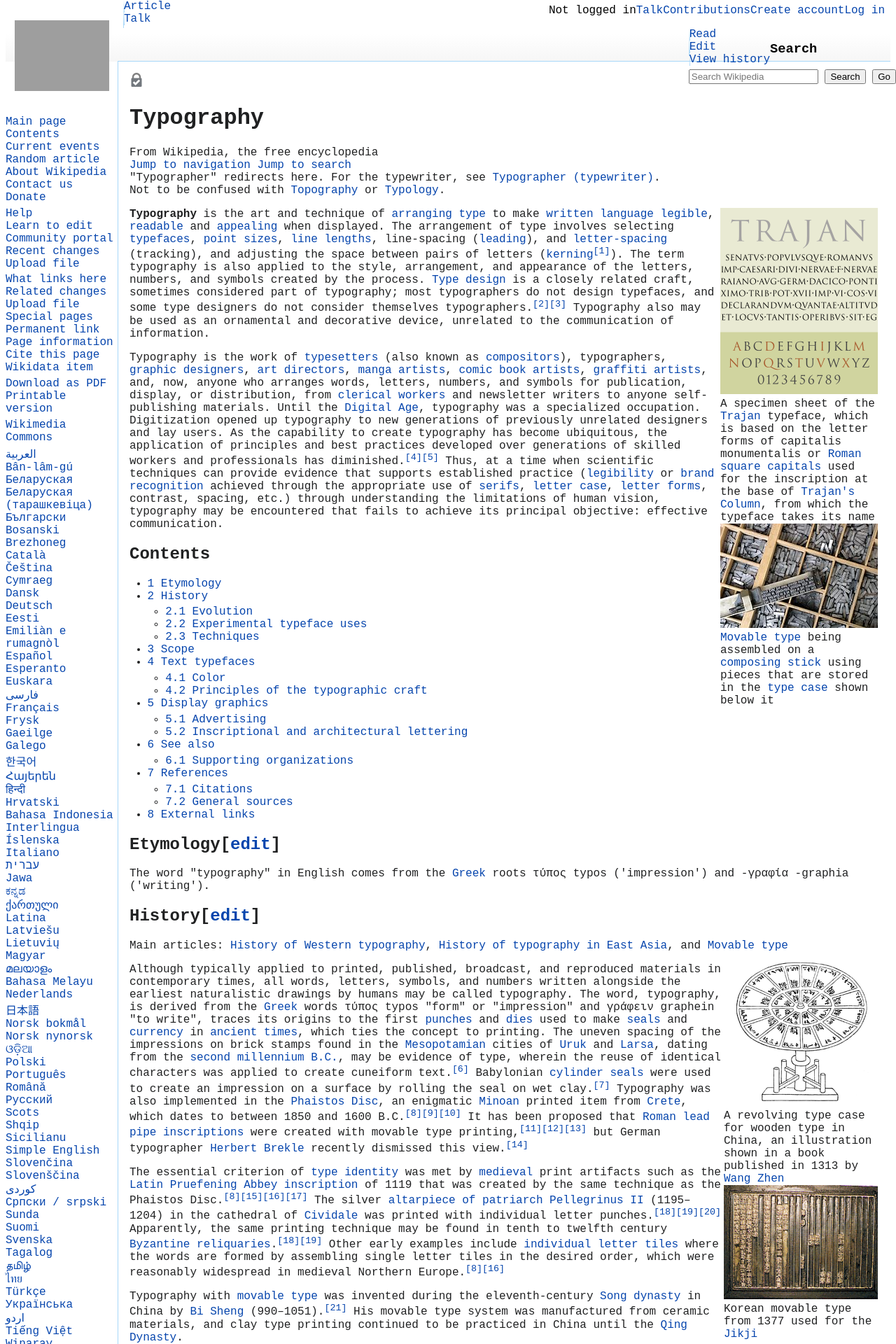
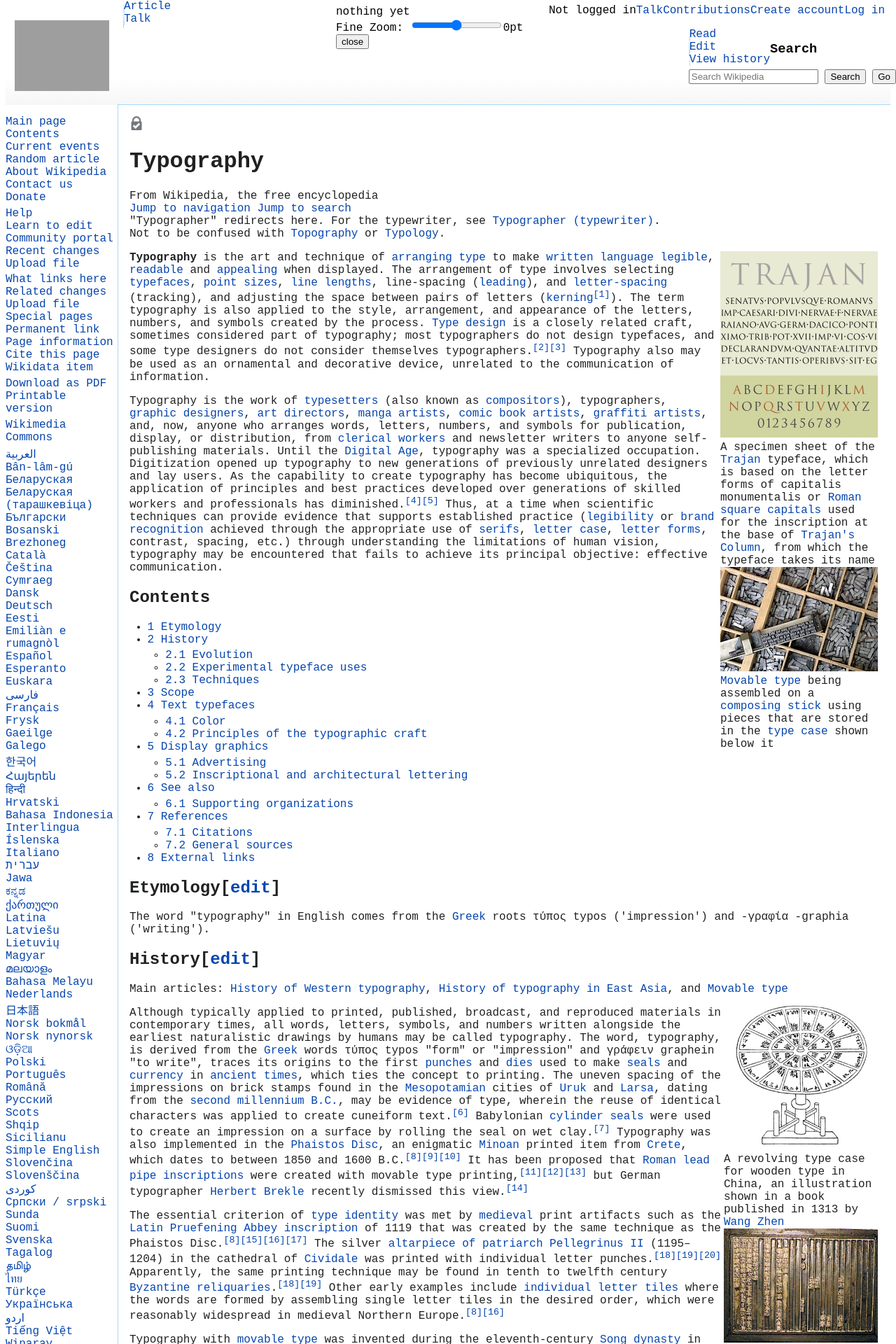
Before and after one commit to graphicore/varla-varfo, a Jekyll site: the page explorations/wikipedia/Typography/firefox_save_page_as/Typography - Wikipedia.html, which Jekyll copies as it is, in a window 1280 px wide. Shown: the top 1920 px of the page at 70% size. Built offline with Jekyll 4.4.1, drawn with Linux system fonts in a browser that asks for light colours; some web fonts are replaced; some of the changed lines change nothing that is shown; grey boxes are pictures that could not be loaded.

Commit message:
[explorations/wikipedia] WIP initial user settings stub.

```diff
--- a/explorations/wikipedia/Typography/firefox_save_page_as/Typography - Wikipedia.html
+++ b/explorations/wikipedia/Typography/firefox_save_page_as/Typography - Wikipedia.html
@@ -11,7 +11,7 @@
 <meta property="og:image" content="https://upload.wikimedia.org/wikipedia/commons/thumb/e/e4/Trajan_typeface_specimen.svg/1200px-Trajan_typeface_specimen.svg.png">
 
 <!-- NOTE: maybe the mobile version is a better starting point, as it contains
-less aside markup.
+less "aside" type of markup.
 -->
 <link rel="alternate" media="only screen and (max-width: 720px)" href="https://en.m.wikipedia.org/wiki/Typography">
 <link rel="alternate" type="application/x-wiki" title="Edit this page" href="https://en.wikipedia.org/w/index.php?title=Typography&amp;action=edit">
@@ -28,12 +28,19 @@ less aside markup.
 
 
 <!-- our entry point --->
-<script async src="../../main.js"></script>
+<script async type="module" src="../../main.js"></script>
 <link rel="stylesheet" href="../../main.css">
 
 
+
+
+
 </head>
-<body class="mediawiki ltr sitedir-ltr mw-hide-empty-elt ns-0 ns-subject mw-editable page-Typography rootpage-Typography skin-vector action-view skin-vector-legacy"><div id="mw-page-base" class="noprint"></div>
+<body class="mediawiki ltr sitedir-ltr mw-hide-empty-elt ns-0 ns-subject mw-editable page-Typography rootpage-Typography skin-vector action-view skin-vector-legacy">
+<div class="insert_user_settings"></div>
+<div id="mw-page-base" class="noprint"></div>
+
+
 <div id="mw-head-base" class="noprint"></div>
 <div id="content" class="mw-body" role="main">
 	<a id="top"></a>
--- a/explorations/wikipedia/main.css
+++ b/explorations/wikipedia/main.css
@@ -6,8 +6,9 @@
 @font-face {
     font-family: 'RobotoFlex';
     src: url('../fonts/Roboto-Flex/RobotoFlex[slnt,wdth,wght,opsz].ttf') format('truetype');
-    font-weight: normal;
-    font-style: normal;
+    font-weight: 100 900;
+    -xx-font-style: normal;
+    font-style: oblique 0deg -10deg;
 }
 
 @font-face {
@@ -211,3 +212,22 @@ i, cite, em, var, dfn {
     font-style: oblique -10deg;
     font-variation-settings: "slnt" -10;
 }
+
+
+
+
+
+
+
+/* widgets */
+
+.widgets_container{
+    width: 20em;
+    margin: auto;
+    z-index: 1;
+    position: relative;
+}
+
+.user_preferences label::after {
+    content: attr(data-value) 'pt';
+}
--- a/explorations/wikipedia/main.js
+++ b/explorations/wikipedia/main.js
@@ -1,8 +1,112 @@
-window.addEventListener('load', (event) => {
-    function setAnimationPosition(){
-        document.documentElement.style.setProperty('--animation-position',
-                                         document.documentElement.offsetWidth);
+/* jshint browser: true, esversion: 9, laxcomma: true, laxbreak: true */
+import DOMTool from '../calibrate/js/domTool.mjs';
+
+/* We may not use this now */
+class PortalAugmentationWidget{
+    /* Set information about the portal that we can't determine yet ourselves. */
+    constructor(baseElement) {
+        this._baseElement = baseElement;
+        this._domTool = new DOMTool(this._baseElement.ownerDocument);
+        var dom = this._domTool.createElementfromHTML(
+            'div', {'class': 'portal_augmentation'},
+            '<em>nothing yet</en>'
+        );
+        this.container = dom;
+        this._baseElement.appendChild(dom);
     }
-    window.addEventListener('resize', setAnimationPosition);
-    setAnimationPosition(); // initial
-});
+}
+
+const USER_PREFERENCES_TEMPLATE = `
+ <label>Fine Zoom: <input type="range" min="-4" max="4" value="0.00" step=".01" /></label>
+`;
+
+class UserPreferencesWidget{
+    /* SLIDER +- 4PT  in 0.01 steps */
+    constructor(baseElement) {
+        this._baseElement = baseElement;
+        this._domTool = new DOMTool(this._baseElement.ownerDocument);
+        var dom = this._domTool.createElementfromHTML(
+            'div', {'class': 'user_preferences'},
+            USER_PREFERENCES_TEMPLATE
+        );
+        this.container = dom;
+        this._baseElement.appendChild(dom);
+
+        let change = evt=>evt.target.parentNode.setAttribute('data-value', evt.target.value);
+        for(let elem of this.container.querySelectorAll('input[type="range"]')){
+            console.log('???', elem);
+            elem.addEventListener('input', change);
+            change({target: elem});
+        }
+    }
+
+}
+
+const WIDGETS_CONTAINER_TEMPLATE = `
+<!-- insert: child widgets -->
+<button class="close">close</button>
+`;
+
+class WidgetsContainerWidget {
+    constructor(baseElement, widgets) {
+        this._baseElement = baseElement;
+        this._domTool = new DOMTool(this._baseElement.ownerDocument);
+        this._isActive = false;
+        var dom = this._domTool.createElementfromHTML(
+            'div', {'class': 'widgets_container'},
+            WIDGETS_CONTAINER_TEMPLATE
+        );
+        this.container = dom;
+        this._isActive = false;
+
+        for(let elem of this.container.querySelectorAll('button.close'))
+            elem.addEventListener('click', ()=>this.close());
+
+
+        this._widgets = [];
+        let children = this._baseElement.ownerDocument.createDocumentFragment();
+        for(let Widget of widgets) {
+            let child = this._domTool.createElement('div',
+                            {'class': 'widgets_container-child_widget'});
+            children.appendChild(child);
+            this._widgets.push(new Widget(child));
+        }
+        this._domTool.insertAtMarkerComment(
+                        this.container, 'insert: child widgets', children);
+    }
+
+    activate() {
+        if(this._isActive)
+            return;
+        this._domTool.insert(this._baseElement, 'prepend', this.container);
+        for(let widget of this._widgets)
+            if(widget.activate)
+                widget.activate();
+
+        this._isActive = true;
+    }
+    close() {
+        if(!this._isActive)
+            return;
+        // event listeners are preserved
+        this._domTool.removeNode(this.container);
+        for(let widget of this._widgets)
+            if(widget.close)
+                widget.close();
+
+        this._isActive = false;
+    }
+}
+
+
+function main(){
+    let userSettingsWidget = new WidgetsContainerWidget(
+                    document.querySelector('.insert_user_settings'),
+                    [
+                        PortalAugmentationWidget,
+                        UserPreferencesWidget
+                    ]);
+    userSettingsWidget.activate();
+
+}
+window.onload = main;
```
